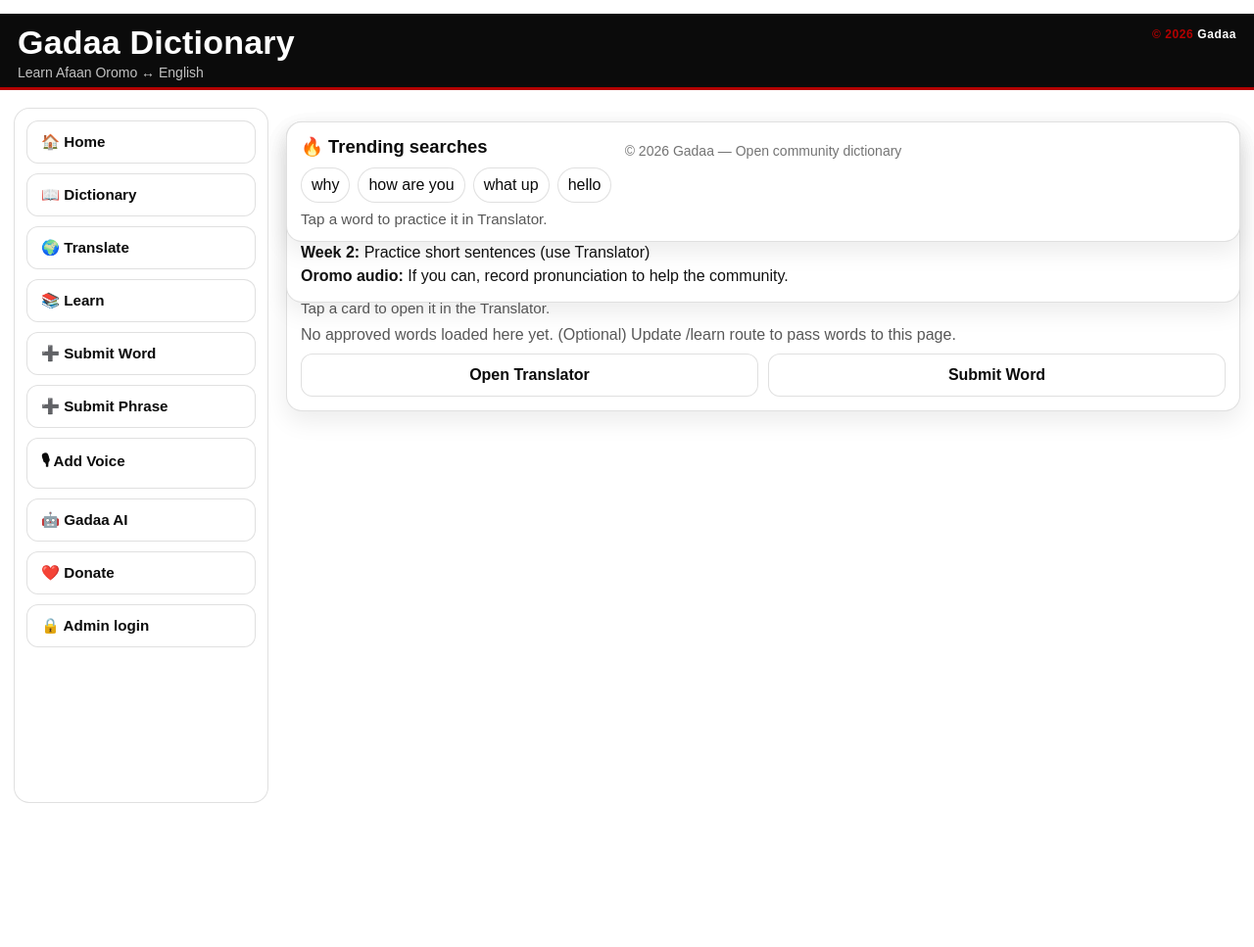
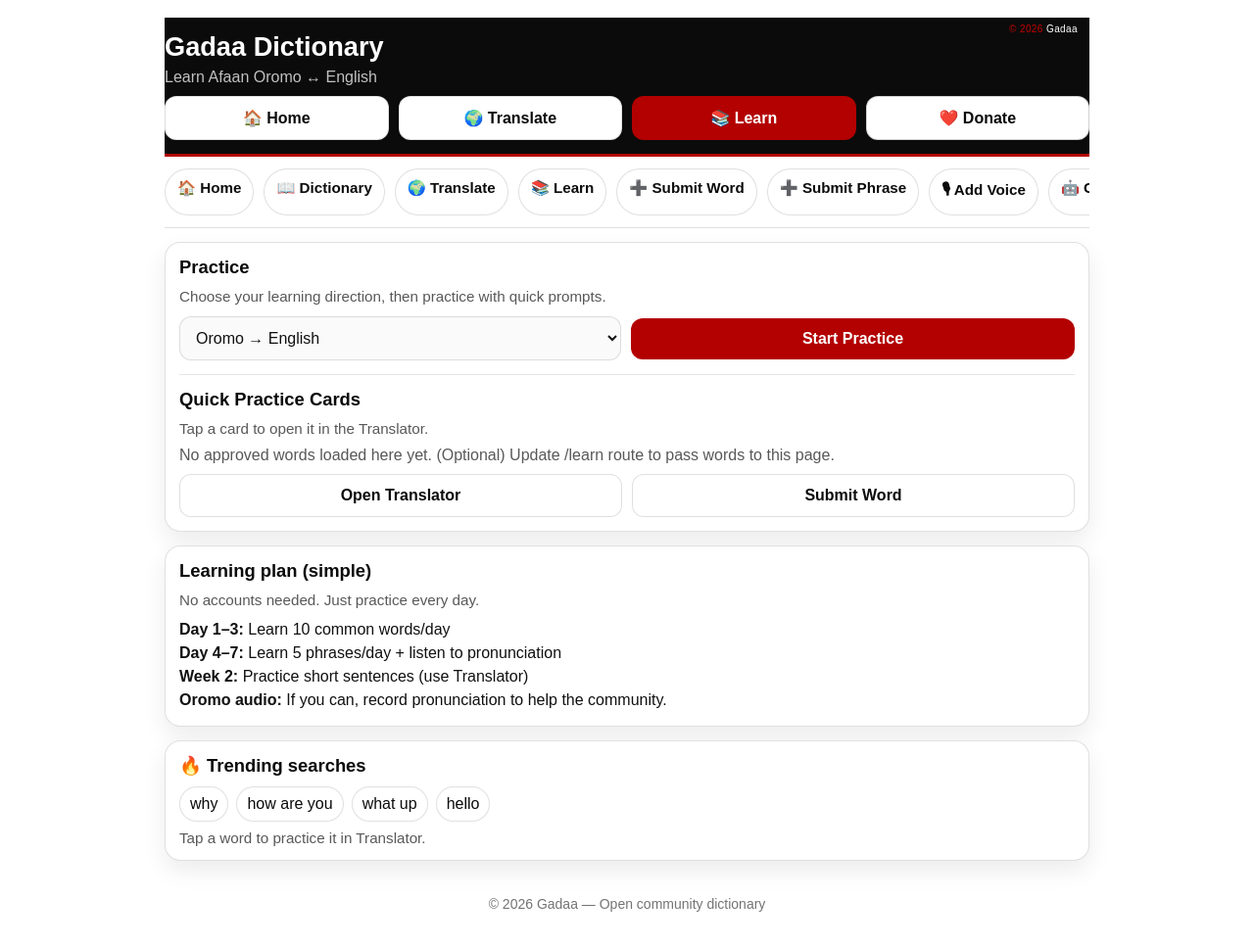
Before and after one commit to GadaOromo-E/GadaOromo, a Flask app: page /learn in a window 1280 px wide. Shown: the whole page at 98% size. Before the commit the page ends 820 px from the top, so only its background shows below. Run offline with Flask 3, Linux system fonts and the light colour scheme; data comes from the database, SQL or seed files in the repository; both versions use the stored data as it was after the commit.

Commit message:
Fix recorder dashboard layout: correct topbar tags (prevent full-page black)

```diff
--- a/static/style.css
+++ b/static/style.css
@@ -1,518 +1,472 @@
-/* static/style.css — CLEAN (no broken braces) */
-
-/* Reset */
-*{ margin:0; padding:0; box-sizing:border-box; font-family: Arial, sans-serif; }
+* { margin: 0; padding: 0; box-sizing: border-box; font-family: Arial, sans-serif; }
 
 :root{
-  /* Base */
-  --bg:#ffffff;
-  --text:#111111;
-  --muted:rgba(17,17,17,0.70);
+  /* Academic base */
+  --bg: #ffffff;
+  --text: #111111;
+  --muted: rgba(17,17,17,0.70);
 
-  /* Brand */
-  --black:#0b0b0b;
-  --red:#b30000;
-  --redHover:#8f0000;
+  /* Oromo-inspired accents (red + black) */
+  --black: #0b0b0b;
+  --red: #b30000;
+  --redHover: #8f0000;
 
   /* Surfaces */
-  --card:#ffffff;
-  --card2:#fafafa;
-  --border:rgba(0,0,0,0.12);
-  --shadow:0 10px 24px rgba(0,0,0,0.08);
+  --card: #ffffff;
+  --card2: #fafafa;
+  --border: rgba(0,0,0,0.12);
+  --shadow: 0 10px 24px rgba(0,0,0,0.08);
 
-  --radius:16px;
-  --radiusSm:12px;
+  --radius: 16px;
+  --radiusSm: 12px;
 }
 
-html, body{ overflow-x:hidden; }
-
 body{
-  background:var(--bg);
-  color:var(--text);
+  background: var(--bg);
+  color: var(--text);
 }
 
 /* Links */
-a{ color:var(--red); text-decoration:none; }
-a:hover{ color:var(--redHover); }
+a{ color: var(--red); text-decoration: none; }
+a:hover{ color: var(--redHover); }
 
 /* Layout */
 .container{
-  max-width:980px;
-  margin:0 auto;
-  padding:14px;
+  max-width: 980px;
+  margin: 0 auto;
+  padding: 14px;
 }
 
-/* =======================================================
-   TOPBAR (compact, edge-to-edge, red bottom line)
-   Works with:
-   <header class="topbar">
-     <div class="brand">...</div>
-     <div class="mini-copy">...</div>
-     <div class="small-actions">...</div>  (shown on mobile, hidden on desktop)
-   </header>
-======================================================= */
+/* Topbar (professional black header with red accent line)
+   NOTE: This block is repaired (proper braces) but keeps same intent/appearance. */
 .topbar{
-  position:sticky;
-  top:0;
-  z-index:60;
-
-  /* edge-to-edge */
-  margin-left:calc(50% - 50vw);
-  margin-right:calc(50% - 50vw);
-
-  background:var(--black);
-  color:#fff;
-
-  padding:12px 18px 10px 18px;
-
-  display:flex;
-  align-items:flex-start;
-  justify-content:space-between;
-  gap:16px;
-
-  position:sticky; /* keep as sticky */
+  position: sticky;
+  top: 0;
+  z-index: 60;
+  background: var(--black);
+  color: #fff;
+  padding: 14px 0;
+  border-bottom: 3px solid var(--red);
+  position: relative; /* keep your mini-copy positioning */
 }
 
-.topbar::after{
-  content:"";
-  position:absolute;
-  left:0; right:0; bottom:0;
-  height:3px;
-  background:var(--red);
+.mini-copy {
+  position: absolute;
+  top: 6px;
+  right: 12px;
+  font-size: 10px;
+  letter-spacing: 0.4px;
+  white-space: nowrap;
+  font-weight: 500;
 }
 
-.brand h1{
-  margin:0;
-  font-size:34px;
-  line-height:1.05;
-  font-weight:800;
-  color:#fff;
-  letter-spacing:.2px;
+.copy-year {
+  color: #c40000;   /* your brand red */
 }
 
-.tagline{
-  margin-top:4px;
-  font-size:14px;
-  color:rgba(255,255,255,0.75);
+.copy-name {
+  color: #ffffff;   /* white */
 }
 
-.mini-copy{
-  font-size:12px;
-  margin-top:2px;
-  white-space:nowrap;
-  font-weight:600;
-  letter-spacing:.6px;
-}
-.copy-year{ color:var(--red); }
-.copy-name{ color:#fff; }
-
-/* Header action buttons (useful on mobile) */
-.small-actions{
-  width:100%;
+.title-row{
   display:flex;
-  gap:10px;
-  margin-top:10px;
-  flex-wrap:wrap;
-}
-.small-actions > *{ flex:1; }
-
-/* Mobile header wrap */
-@media (max-width: 640px){
-  .topbar{ flex-direction:column; align-items:flex-start; }
-  .small-actions > *{ flex:unset; }
+  align-items:center;
+  justify-content:space-between;
+  gap: 12px;
 }
 
-/* Helpers */
-.subtle{ color:var(--muted); font-size:0.95rem; }
-.muted{ color:var(--muted); }
+.brand h1{ margin:0; font-size: 1.7rem; color:#fff; }
+.tagline{ margin-top: 6px; color: rgba(255,255,255,0.75); }
 
-/* =======================================================
-   NAV (mobile: horizontal pills; desktop: vertical sidebar)
-======================================================= */
+.subtle{ color: var(--muted); font-size: 0.95rem; }
+.muted{ color: var(--muted); }
+
+/* Nav pills (white background, red/black styling) */
 .nav{
   display:flex;
-  gap:10px;
+  gap: 10px;
   overflow-x:auto;
-  padding:12px 0;
-
-  position:sticky;
-  top:64px; /* matches compact header */
-  z-index:55;
-
-  background:var(--bg);
-  border-bottom:1px solid var(--border);
+  padding: 12px 0;
+  position: sticky;
+  top: 72px;
+  z-index: 55;
+  background: var(--bg);
+  border-bottom: 1px solid var(--border);
 }
 
 .nav-link{
-  white-space:nowrap;
-  padding:10px 12px;
-  border-radius:999px;
-  border:1px solid var(--border);
-  color:var(--black);
-  font-weight:700;
-  font-size:0.95rem;
-  background:#fff;
+  white-space: nowrap;
+  padding: 10px 12px;
+  border-radius: 999px;
+  border: 1px solid var(--border);
+  color: var(--black);
+  font-weight: 700;
+  font-size: 0.95rem;
+  background: #fff;
 }
 
 .nav-link:hover{
-  border-color:rgba(179,0,0,0.35);
-  color:var(--red);
+  border-color: rgba(179,0,0,0.35);
+  color: var(--red);
 }
 
 /* Cards */
 .card{
-  margin-top:14px;
-  background:var(--card);
-  border:1px solid var(--border);
-  border-radius:var(--radius);
-  padding:14px;
-  box-shadow:var(--shadow);
+  margin-top: 14px;
+  background: var(--card);
+  border: 1px solid var(--border);
+  border-radius: var(--radius);
+  padding: 14px;
+  box-shadow: var(--shadow);
 }
 
-h2{ margin:0 0 10px; font-size:1.15rem; color:var(--black); }
-h1, h3{ color:var(--black); }
-h3{ margin:0 0 10px; font-size:1.05rem; }
+h2{ margin: 0 0 10px; font-size: 1.15rem; color: var(--black); }
+h1, h3 { color: var(--black); }
 
 /* Forms */
-input, select, textarea, button{
-  width:100%;
-  font-size:1rem;
-  box-sizing:border-box;
-}
+input, select, textarea, button { width: 100%; font-size: 1rem; box-sizing: border-box; }
 
 input, select, textarea{
-  background:var(--card2);
-  border:1px solid var(--border);
-  color:var(--text);
-  border-radius:var(--radiusSm);
-  padding:12px;
-  outline:none;
+  background: var(--card2);
+  border: 1px solid var(--border);
+  color: var(--text);
+  border-radius: var(--radiusSm);
+  padding: 12px;
+  outline: none;
 }
 
 input:focus, select:focus, textarea:focus{
-  border-color:rgba(179,0,0,0.45);
-  box-shadow:0 0 0 3px rgba(179,0,0,0.12);
+  border-color: rgba(179,0,0,0.45);
+  box-shadow: 0 0 0 3px rgba(179,0,0,0.12);
 }
 
 textarea{
-  min-height:120px;
-  resize:vertical;
-  line-height:1.35;
+  min-height: 120px;
+  resize: vertical;
+  line-height: 1.35;
 }
 
-/* Buttons */
+/* Primary buttons (red) */
 button{
-  padding:12px 14px;
-  border-radius:var(--radiusSm);
-  border:none;
-  cursor:pointer;
-  background:var(--red);
-  color:#fff;
-  font-weight:800;
+  padding: 12px 14px;
+  border-radius: var(--radiusSm);
+  border: none;
+  cursor: pointer;
+  background: var(--red);
+  color: #fff;
+  font-weight: 800;
 }
-button:hover{ background:var(--redHover); }
+button:hover{ background: var(--redHover); }
 
+/* Disabled buttons */
 button:disabled,
 .btn[aria-disabled="true"]{
-  opacity:.60;
-  cursor:not-allowed;
+  opacity: 0.60;
+  cursor: not-allowed;
 }
 
 /* Link-buttons */
 .btn{
   display:inline-block;
-  padding:12px 14px;
-  border-radius:var(--radiusSm);
-  border:1px solid var(--border);
-  background:#fff;
-  color:var(--black);
+  padding: 12px 14px;
+  border-radius: var(--radiusSm);
+  border: 1px solid var(--border);
+  background: #fff;
+  color: var(--black);
   text-decoration:none;
-  font-weight:800;
+  font-weight: 800;
   text-align:center;
 }
 .btn:hover{
-  border-color:rgba(179,0,0,0.30);
-  color:var(--red);
+  border-color: rgba(179,0,0,0.30);
+  color: var(--red);
 }
 
 .btn.primary{
-  background:var(--red);
-  color:#fff;
-  border-color:rgba(179,0,0,0.25);
+  background: var(--red);
+  color: #fff;
+  border-color: rgba(179,0,0,0.25);
 }
-.btn.primary:hover{ background:var(--redHover); color:#fff; }
+.btn.primary:hover{ background: var(--redHover); color:#fff; }
 
+/* Danger style: keep your original behavior */
 .btn.danger, .danger{
-  background:#fff;
-  color:var(--black);
-  border:1px solid rgba(0,0,0,0.18);
+  background: #fff;
+  color: var(--black);
+  border: 1px solid rgba(0,0,0,0.18);
 }
-.btn.danger:hover{
-  border-color:rgba(179,0,0,0.35);
-  color:var(--red);
-}
+.btn.danger:hover{ border-color: rgba(179,0,0,0.35); color: var(--red); }
 
 /* Helpers */
-.row{ display:flex; gap:10px; align-items:center; }
-.row > *{ flex:1; }
+.row{ display:flex; gap: 10px; align-items:center; }
+.row > *{ flex: 1; }
 
 .quick-actions{
   display:flex;
   flex-wrap:wrap;
-  gap:10px;
-  margin-top:12px;
+  gap: 10px;
+  margin-top: 12px;
 }
 
-/* Result box */
+/* Result box (academic: clean with red left bar) */
 .result-box{
-  margin-top:12px;
-  padding:14px;
-  border-radius:var(--radius);
-  border-left:4px solid var(--red);
-  background:#fff;
-  border:1px solid var(--border);
+  margin-top: 12px;
+  padding: 14px;
+  border-radius: var(--radius);
+  border-left: 4px solid var(--red);
+  background: #fff;
+  border: 1px solid var(--border);
 }
 
 /* Chips */
-.chips{ display:flex; flex-wrap:wrap; gap:8px; margin-top:10px; }
+.chips{ display:flex; flex-wrap:wrap; gap:8px; margin-top: 10px; }
 .chip{
   display:inline-block;
-  padding:8px 10px;
-  border-radius:999px;
-  border:1px solid var(--border);
-  background:#fff;
-  color:var(--black);
+  padding: 8px 10px;
+  border-radius: 999px;
+  border: 1px solid var(--border);
+  background: #fff;
+  color: var(--black);
   cursor:pointer;
   user-select:none;
 }
 .chip:hover{
-  border-color:rgba(179,0,0,0.35);
-  color:var(--red);
+  border-color: rgba(179,0,0,0.35);
+  color: var(--red);
 }
 
-/* Word list */
-.word-list{ margin-top:10px; display:flex; flex-direction:column; gap:8px; }
+/* Word list rows */
+.word-list{ margin-top: 10px; display:flex; flex-direction:column; gap: 8px; }
 .word-row{
   display:flex;
   align-items:center;
   justify-content:space-between;
-  gap:10px;
-  padding:12px;
-  border-radius:var(--radius);
-  border:1px solid var(--border);
-  background:#fff;
+  gap: 10px;
+  padding: 12px;
+  border-radius: var(--radius);
+  border: 1px solid var(--border);
+  background: #fff;
 }
 
-.word-row button,
-.word-row .btn{ width:auto; }
+/* Translator bottom action bar */
+.bottom-bar{
+  position: sticky;
+  bottom: 0;
+  z-index: 60;
+  margin-top: 12px;
+  padding: 10px;
+  border-radius: var(--radius);
+  background: #fff;
+  border: 1px solid var(--border);
+  box-shadow: 0 -10px 24px rgba(0,0,0,0.06);
+}
+.bottom-actions{ display:flex; gap: 10px; }
+.bottom-actions > *{ flex: 1; }
 
-/* Bottom bar (translator) */
-.bottom-bar{
-  position:sticky;
-  bottom:0;
-  z-index:60;
-  margin-top:12px;
-  padding:10px;
-  border-radius:var(--radius);
-  background:#fff;
-  border:1px solid var(--border);
-  box-shadow:0 -10px 24px rgba(0,0,0,0.06);
-}
-.bottom-actions{ display:flex; gap:10px; }
-.bottom-actions > *{ flex:1; }
+.small-actions{ display:flex; gap: 10px; margin-top: 10px; flex-wrap:wrap; }
+.small-actions > *{ flex: 1; }
 
-/* Admin/other grids */
+/* Admin layout grid */
 .grid{
   display:grid;
-  grid-template-columns:1fr;
-  gap:12px;
-  margin-top:12px;
+  grid-template-columns: 1fr;
+  gap: 12px;
+  margin-top: 12px;
 }
 @media (min-width: 860px){
-  .grid{ grid-template-columns:1fr 1fr; }
+  .grid{ grid-template-columns: 1fr 1fr; }
 }
 
 /* Footer */
 .footer{
-  margin-top:18px;
+  margin-top: 18px;
   text-align:center;
-  color:rgba(0,0,0,0.55);
-  padding:18px 0;
-  font-size:14px;
+  color: rgba(0,0,0,0.55);
+  padding: 18px 0;
+  font-size: 14px;
 }
 
-/* Divider */
-.divider{
-  height:1px;
-  background:rgba(0,0,0,0.10);
-  margin:14px 0;
+/* Mobile tweaks */
+@media (min-width: 800px){
+  .container{ padding: 18px; }
+  .nav{ top: 78px; }
 }
 
-/* File input */
-input[type="file"]{
-  background:#fff;
-  border:1px dashed rgba(0,0,0,0.22);
-  border-radius:var(--radiusSm);
-  padding:12px;
+/* =======================================================
+   NEW: File submission / multi-section forms improvements
+======================================================= */
+
+/* Make section titles (h3) look consistent inside cards */
+h3{
+  margin: 0 0 10px;
+  font-size: 1.05rem;
 }
 
-/* Code */
-code{
-  display:inline-block;
-  padding:4px 8px;
-  border-radius:10px;
-  background:#fff;
-  border:1px solid rgba(0,0,0,0.12);
-  font-family: ui-monospace, SFMono-Regular, Menlo, Monaco, Consolas, "Liberation Mono", "Courier New", monospace;
-  font-size:0.92rem;
-  margin-top:4px;
+/* Make labels consistent */
+label{
+  font-weight: 700;
+  color: var(--black);
 }
 
-/* Recorder UI */
+/* File input styling */
+input[type="file"]{
+  background: #fff;
+  border: 1px dashed rgba(0,0,0,0.22);
+  border-radius: var(--radiusSm);
+  padding: 12px;
+}
+
+/* Code examples (CSV format blocks) */
+code{
+  display: inline-block;
+  padding: 4px 8px;
+  border-radius: 10px;
+  background: #fff;
+  border: 1px solid rgba(0,0,0,0.12);
+  font-family: ui-monospace, SFMono-Regular, Menlo, Monaco, Consolas, "Liberation Mono", "Courier New", monospace;
+  font-size: 0.92rem;
+  margin-top: 4px;
+}
+
+/* Optional: a soft divider if you want it in templates */
+.divider{
+  height: 1px;
+  background: rgba(0,0,0,0.10);
+  margin: 14px 0;
+}
+
+/* =======================================================
+   NEW: Recorder UI (mic / preview / trim)
+======================================================= */
+
 .trim{
-  padding:12px;
-  border-radius:var(--radius);
-  border:1px solid var(--border);
-  background:var(--card2);
+  padding: 12px;
+  border-radius: var(--radius);
+  border: 1px solid var(--border);
+  background: var(--card2);
 }
+
 .trim label{
   display:inline-flex;
   align-items:center;
-  gap:8px;
-  font-weight:700;
-  margin-right:10px;
-}
-.trim input[type="number"]{
-  width:110px;
-  padding:10px;
-  border-radius:12px;
-  background:#fff;
+  gap: 8px;
+  font-weight: 700;
+  margin-right: 10px;
 }
 
-audio{ width:100%; margin-top:6px; }
-
-[data-status-for]{
-  min-height:18px;
-  display:inline-block;
+.trim input[type="number"]{
+  width: 110px;
+  padding: 10px;
+  border-radius: 12px;
+  background: #fff;
 }
 
-/* Recording state */
+audio{
+  width: 100%;
+  margin-top: 6px;
+}
+
+/* Make tiny mic buttons in list not huge */
+.word-row .btn[style*="padding:6px"]{
+  width: auto;
+}
+
+/* Compact buttons inside mixed rows */
+.word-row button,
+.word-row .btn{
+  width: auto;
+}
+
+/* Status text spacing */
+[data-status-for]{
+  min-height: 18px;
+  display: inline-block;
+}
+
+/* Recording state (we used .danger class in JS) */
 button.danger{
-  border:1px solid rgba(179,0,0,0.35);
-  background:#fff;
-  color:var(--red);
+  border: 1px solid rgba(179,0,0,0.35);
+  background: #fff;
+  color: var(--red);
 }
 button.danger:hover{
-  background:#fff;
-  color:var(--redHover);
-  border-color:rgba(179,0,0,0.55);
+  background: #fff;
+  color: var(--redHover);
+  border-color: rgba(179,0,0,0.55);
 }
 
-/* Mobile tweaks */
+/* Responsive: recorder controls stack nicely */
 @media (max-width: 560px){
-  .row{ flex-direction:column; align-items:stretch; }
-  .trim label{ display:flex; margin-top:8px; }
-  .trim input[type="number"]{ width:100%; }
+  .row{ flex-direction: column; align-items: stretch; }
+  .small-actions > *{ flex: unset; }
+  .trim label{ display:flex; margin-top: 8px; }
+  .trim input[type="number"]{ width: 100%; }
 }
 
 /* =======================================================
-   DESKTOP LEFT SIDEBAR LAYOUT (works with: header + nav + main)
+   iPhone set_up additions: native-like transitions + reduce motion
 ======================================================= */
-@media (min-width: 1000px){
-  .container{
-    max-width:1300px;
-    display:grid;
-    grid-template-columns:260px 1fr;
-    grid-template-rows:auto 1fr;
-    gap:18px;
-    align-items:start;
-  }
 
-  .topbar{ grid-column:1 / -1; }
+a, button, .chip {
+  transition: transform 120ms ease, opacity 120ms ease, box-shadow 120ms ease;
+}
 
-  /* Hide header buttons on desktop (sidebar is the menu) */
-  .topbar .small-actions{ display:none !important; }
+a:active, button:active, .chip:active {
+  transform: scale(0.98);
+  opacity: 0.92;
+}
 
-  /* Vertical sidebar */
-  .nav{
-    grid-column:1;
-    grid-row:2;
+.card {
+  animation: fadeUp 180ms ease;
+}
 
-    position:sticky;
-    top:70px;
-    height:calc(100vh - 90px);
-    overflow-y:auto;
+@keyframes fadeUp {
+  from { opacity: 0; transform: translateY(6px); }
+  to   { opacity: 1; transform: translateY(0); }
+}
 
-    display:flex;
-    flex-direction:column;
-    gap:10px;
-
-    padding:12px;
-    margin:0;
-
-    background:#fff;
-    border:1px solid var(--border);
-    border-radius:var(--radius);
-  }
-
-  .nav-link{
-    width:100%;
-    text-align:left;
-    border-radius:12px;
-    padding:12px 14px;
-  }
-
-  /* Right side content wrapper */
-  .main{
-    grid-column:2;
-    grid-row:2;
-    min-width:0;
-  }
-
-  /* Safety: if some pages still have direct cards (no <main>) */
-  .container > .card,
-  .container > section.card,
-  .container > footer.footer{
-    grid-column:2;
-    grid-row:2;
+/* Reduce motion for accessibility */
+@media (prefers-reduced-motion: reduce) {
+  a, button, .chip, .card {
+    transition: none !important;
+    animation: none !important;
   }
 }
 
 /* =======================================================
-   Mobile nav stays horizontal
+   DESKTOP SHELL (optional)
+   Only affects pages that use:
+   <div class="app-shell"><aside class="side-menu">...</aside><main class="main-panel">...</main></div>
+   This DOES NOT change your existing pages unless you add these classes in HTML.
 ======================================================= */
-@media (max-width: 999px){
-  .container{ display:block; }
-  .nav{
-    display:flex;
-    flex-direction:row;
-    overflow-x:auto;
-    padding:12px 0;
+
+.app-shell{
+  display: block;
+  padding: 14px;
+}
+
+@media (min-width: 900px){
+  .app-shell{
+    display: grid;
+    grid-template-columns: 320px 1fr;
+    gap: 16px;
+    align-items: start;
+  }
+
+  .side-menu{
+    position: sticky;
+    top: 110px; /* below topbar/nav */
+    max-height: calc(100vh - 130px);
+    overflow: auto;
+    padding-right: 6px;
+  }
+
+  .main-panel{
+    min-width: 0;
+  }
+
+  .side-menu .nav-link{
+    display: block;
+    margin-bottom: 12px;
   }
 }
-
-/* =======================================================
-   Native-like transitions + reduce motion
-======================================================= */
-a, button, .chip{
-  transition: transform 120ms ease, opacity 120ms ease, box-shadow 120ms ease;
-}
-
-a:active, button:active, .chip:active{
-  transform:scale(0.98);
-  opacity:0.92;
-}
-
-.card{ animation: fadeUp 180ms ease; }
-
-@keyframes fadeUp{
-  from{ opacity:0; transform:translateY(6px); }
-  to{ opacity:1; transform:translateY(0); }
-}
-
-@media (prefers-reduced-motion: reduce){
-  a, button, .chip, .card{
-    transition:none !important;
-    animation:none !important;
-  }
-}
```
Also changed, not shown: templates/admin_login.html (+0 -13 lines), gadaoromo.db.
